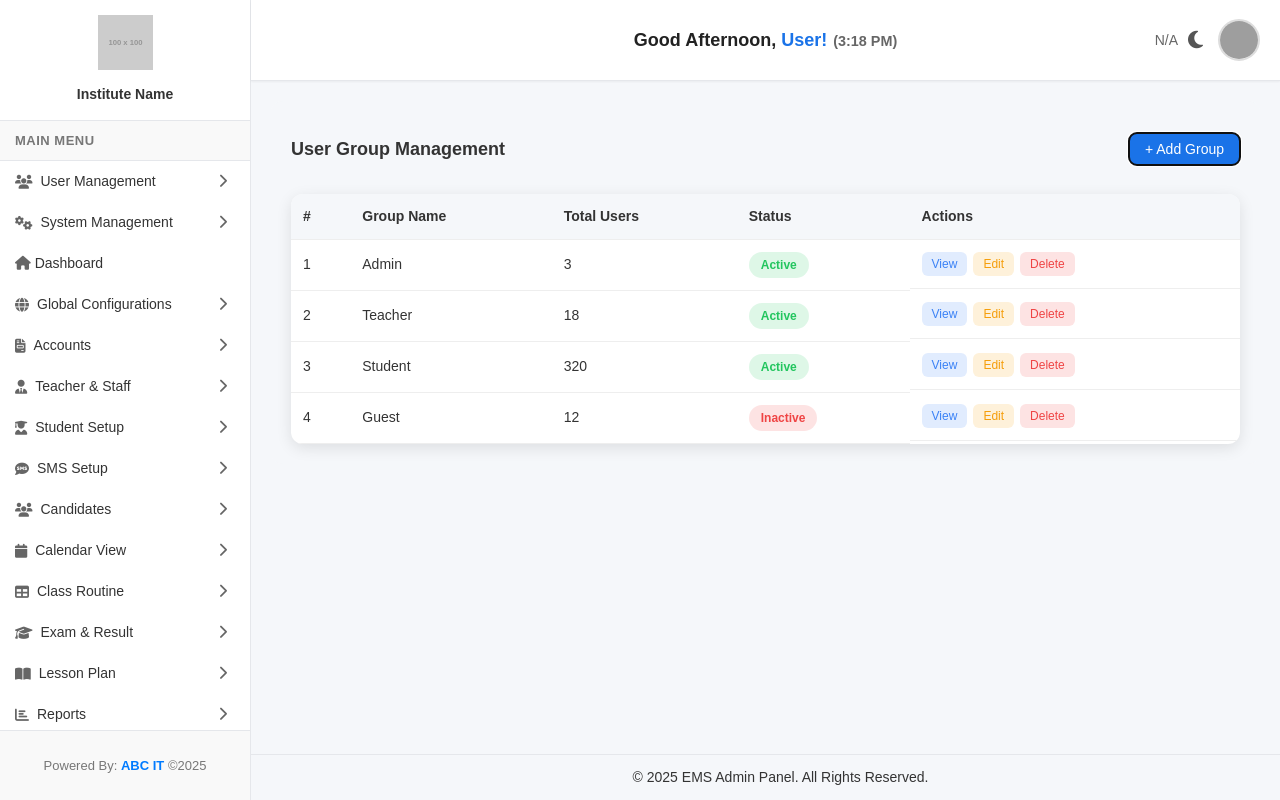
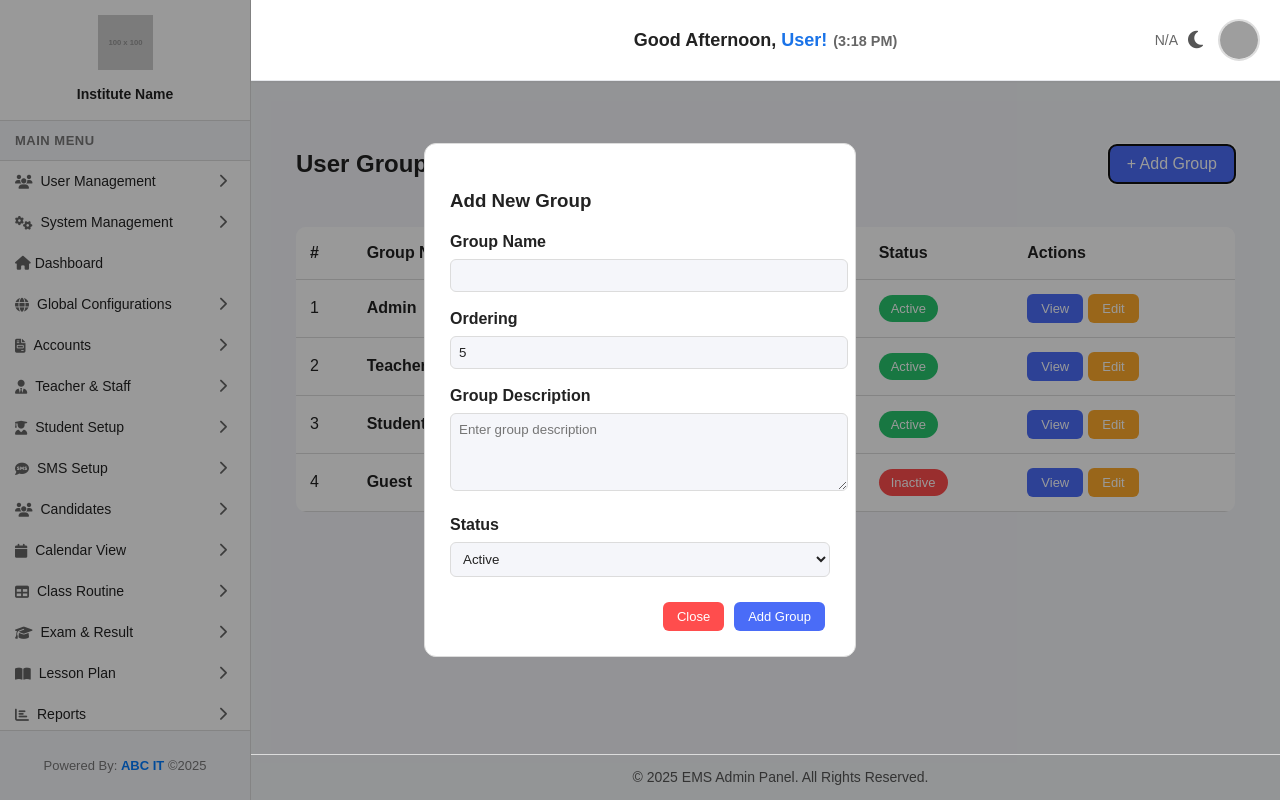
Before and after one commit to Hossian200e/project_root_ems, a React (Vite) app in the folder frontend/: page /UserGroupList in a window 1280 px wide. Both pictures are taken after a click on the button "+ Add Group". Built offline with nearby package versions, Linux system fonts and the light colour scheme; grey boxes are pictures that could not be loaded.

Commit message:
User Grorp List Update Done

```diff
--- a/frontend/src/admin/userManagement/UserGroupList.jsx
+++ b/frontend/src/admin/userManagement/UserGroupList.jsx
@@ -2,20 +2,70 @@ import React, { useState } from "react";
 import "../../assets/styles/admin/userManagement/UserGroupList.css";
 
 const initialGroups = [
-  { id: 1, name: "Admin", users: 3, status: "Active" },
-  { id: 2, name: "Teacher", users: 18, status: "Active" },
-  { id: 3, name: "Student", users: 320, status: "Active" },
-  { id: 4, name: "Guest", users: 12, status: "Inactive" },
+  { id: 1, name: "Admin", users: 3, ordering: 1, status: "Active", createdBy: "System", editedBy: "Admin" },
+  { id: 2, name: "Teacher", users: 18, ordering: 2, status: "Active", createdBy: "Admin", editedBy: "Admin" },
+  { id: 3, name: "Student", users: 320, ordering: 3, status: "Active", createdBy: "Admin", editedBy: "Admin" },
+  { id: 4, name: "Guest", users: 12, ordering: 4, status: "Inactive", createdBy: "Teacher", editedBy: "Admin" },
 ];
 
 export default function UserGroupList() {
-  const [groups] = useState(initialGroups);
+  const [groups, setGroups] = useState(initialGroups);
+  const [selectedGroup, setSelectedGroup] = useState(null);
+  const [editMode, setEditMode] = useState(false);
+
+  const [showAddModal, setShowAddModal] = useState(false);
+  const [newGroup, setNewGroup] = useState({
+    name: "",
+    users: 0,
+    ordering: groups.length + 1,
+    status: "Active",
+    createdBy: "Admin",
+    editedBy: "Admin",
+  });
+
+  // View
+  const handleView = (group) => {
+    setSelectedGroup(group);
+    setEditMode(false);
+  };
+
+  // Edit
+  const handleEdit = (group) => {
+    setSelectedGroup(group);
+    setEditMode(true);
+  };
+
+  const handleSaveEdit = () => {
+    setGroups((prev) =>
+      prev.map((g) => (g.id === selectedGroup.id ? selectedGroup : g))
+    );
+    setSelectedGroup(null);
+  };
+
+  // Add Group
+  const handleAddGroup = () => {
+    setNewGroup({
+      name: "",
+      users: 0,
+      ordering: groups.length + 1,
+      status: "Active",
+      createdBy: "Admin",
+      editedBy: "Admin",
+    });
+    setShowAddModal(true);
+  };
+
+  const handleSaveNewGroup = () => {
+    const newId = groups.length ? Math.max(...groups.map(g => g.id)) + 1 : 1;
+    setGroups([...groups, { ...newGroup, id: newId }]);
+    setShowAddModal(false);
+  };
 
   return (
     <div className="user-group-page">
       <div className="user-group-header">
         <h2>User Group Management</h2>
-        <button className="btn-add">+ Add Group</button>
+        <button className="btn-add" onClick={handleAddGroup}>+ Add Group</button>
       </div>
 
       <div className="table-wrapper">
@@ -25,38 +75,114 @@ export default function UserGroupList() {
               <th>#</th>
               <th>Group Name</th>
               <th>Total Users</th>
+              <th>Ordering</th>
               <th>Status</th>
               <th>Actions</th>
             </tr>
           </thead>
-
           <tbody>
             {groups.map((group, index) => (
               <tr key={group.id}>
                 <td>{index + 1}</td>
                 <td className="group-name">{group.name}</td>
                 <td>{group.users}</td>
+                <td>{group.ordering}</td>
                 <td>
-                  <span
-                    className={`status ${
-                      group.status === "Active"
-                        ? "status-active"
-                        : "status-inactive"
-                    }`}
-                  >
+                  <span className={`status ${group.status === "Active" ? "status-active" : "status-inactive"}`}>
                     {group.status}
                   </span>
                 </td>
                 <td className="actions">
-                  <button className="btn view">View</button>
-                  <button className="btn edit">Edit</button>
-                  <button className="btn delete">Delete</button>
+                  <button className="btn view" onClick={() => handleView(group)}>View</button>
+                  <button className="btn edit" onClick={() => handleEdit(group)}>Edit</button>
                 </td>
               </tr>
             ))}
           </tbody>
         </table>
       </div>
+
+      {/* View / Edit Modal */}
+      {selectedGroup && (
+        <div className="modal-overlay">
+          <div className="modal-box">
+            <h3>{editMode ? "Edit Group" : "Group Details"}</h3>
+
+            {/* View Mode */}
+            {!editMode && (
+              <div className="view-layout">
+                <div className="view-row"><strong>Group Name:</strong> <span>{selectedGroup.name}</span></div>
+                <div className="view-row"><strong>Total Users:</strong> <span>{selectedGroup.users}</span></div>
+                <div className="view-row"><strong>Ordering:</strong> <span>{selectedGroup.ordering}</span></div>
+                <div className="view-row"><strong>Status:</strong> <span>{selectedGroup.status}</span></div>
+                <div className="view-row"><strong>Created By:</strong> <span>{selectedGroup.createdBy}</span></div>
+                <div className="view-row"><strong>Group Description:</strong> <span>{selectedGroup.groupDescriotion}</span></div>
+                <div className="view-row"><strong>Edit By:</strong> <span>{selectedGroup.editedBy}</span></div>
+              </div>
+            )}
+
+            {/* Edit Mode */}
+            {editMode && (
+              <div className="edit-layout">
+                <label>Group Name</label>
+                <input type="text" value={selectedGroup.name} onChange={(e) => setSelectedGroup({ ...selectedGroup, name: e.target.value })} />
+
+                <label>Ordering</label>
+                <input type="number" value={selectedGroup.ordering} onChange={(e) => setSelectedGroup({ ...selectedGroup, ordering: parseInt(e.target.value) })} />
+
+                <label>Status</label>
+                <select value={selectedGroup.status} onChange={(e) => setSelectedGroup({ ...selectedGroup, status: e.target.value })}>
+                  <option value="Active">Active</option>
+                  <option value="Inactive">Inactive</option>
+                </select>
+              </div>
+            )}
+
+            <div className="modal-actions">
+              <button className="btn cancel" onClick={() => setSelectedGroup(null)}>Close</button>
+              {editMode && <button className="btn save" onClick={handleSaveEdit}>Save Changes</button>}
+            </div>
+          </div>
+        </div>
+      )}
+
+      {/* Add Group Modal */}
+      {showAddModal && (
+        <div className="modal-overlay">
+          <div className="modal-box">
+            <h3>Add New Group</h3>
+            <div className="edit-layout">
+              <label>Group Name</label>
+              <input type="text" value={newGroup.name} onChange={(e) => setNewGroup({ ...newGroup, name: e.target.value })} />
+
+              <label>Ordering</label>
+              <input type="number" value={newGroup.ordering} onChange={(e) => setNewGroup({ ...newGroup, ordering: parseInt(e.target.value) })} />
+
+<label>Group Description</label>
+<textarea
+  value={newGroup.description || ""}
+  onChange={(e) => setNewGroup({ ...newGroup, description: e.target.value })}
+  placeholder="Enter group description"
+  rows={4} // adjust height
+  style={{ width: "100%", padding: "8px", borderRadius: "6px", border: "1px solid var(--border)", resize: "vertical" }}
+/>
+
+
+
+              <label>Status</label>
+              <select value={newGroup.status} onChange={(e) => setNewGroup({ ...newGroup, status: e.target.value })}>
+                <option value="Active">Active</option>
+                <option value="Inactive">Inactive</option>
+              </select>
+            </div>
+
+            <div className="modal-actions">
+              <button className="btn cancel" onClick={() => setShowAddModal(false)}>Close</button>
+              <button className="btn save" onClick={handleSaveNewGroup}>Add Group</button>
+            </div>
+          </div>
+        </div>
+      )}
     </div>
   );
 }
--- a/frontend/src/assets/styles/admin/userManagement/UserGroupList.css
+++ b/frontend/src/assets/styles/admin/userManagement/UserGroupList.css
@@ -1,14 +1,37 @@
-/* ================================
-   USER GROUP MANAGEMENT
-================================ */
+/* Root Colors */
+:root {
+  --bg: #f5f6fa;
+  --text: #222;
+  --card-bg: #fff;
+  --border: #dcdcdc;
+  --primary: #4a6cf7;
+  --primary-hover: #3554d1;
 
-/* Page Wrapper */
+  --success: #28c76f;
+  --danger: #ff4d4d;
+  --inactive: #999;
+
+  --modal-bg: rgba(0, 0, 0, 0.4);
+}
+
+/* Dark Mode Variables */
+.dark-mode {
+  --bg: #1e1e1e;
+  --text: #f5f5f5;
+  --card-bg: #2b2b2b;
+  --border: #444;
+  --primary: #6e8bff;
+  --primary-hover: #5872d9;
+
+  --inactive: #777;
+}
+
+/* Page Base */
 .user-group-page {
-  background: var(--bg-color);
-  padding: 20px;
-  border-radius: 12px;
-  font-family: "Poppins", sans-serif;
-  transition: background 0.3s ease, color 0.3s ease;
+  padding: 25px;
+  background: var(--bg);
+  color: var(--text);
+  min-height: 100vh;
 }
 
 /* Header */
@@ -16,141 +39,227 @@
   display: flex;
   justify-content: space-between;
   align-items: center;
-  margin-bottom: 16px;
+  margin-bottom: 25px;
 }
 
 .user-group-header h2 {
-  font-size: 18px;
-  font-weight: 600;
-  color: var(--text-color);
+  font-size: 24px;
 }
 
-/* Add Button */
 .btn-add {
-  background: #1a73e8;
+  background: var(--primary);
   color: #fff;
+  padding: 10px 18px;
+  border-radius: 8px;
   border: none;
-  padding: 8px 16px;
-  border-radius: 8px;
-  font-size: 14px;
   cursor: pointer;
-  transition: background 0.25s ease;
 }
 
 .btn-add:hover {
-  background: #1558c0;
-}
-
-/* ================================
-   TABLE
-================================ */
-.table-wrapper {
-  overflow-x: auto;
-  background: var(--card-bg);
-  border-radius: 12px;
-  box-shadow: 0 4px 15px var(--card-shadow);
+  background: var(--primary-hover);
 }
 
 /* Table */
+.table-wrapper {
+  overflow-x: auto;
+}
+
 .user-group-table {
   width: 100%;
   border-collapse: collapse;
+  background: var(--card-bg);
+  border-radius: 10px;
+  overflow: hidden;
 }
 
-/* Table Head */
-.user-group-table thead th {
-  background: var(--bg-color);
-  color: var(--text-color);
-  font-size: 14px;
-  font-weight: 600;
-  padding: 12px;
+.user-group-table th,
+.user-group-table td {
+  padding: 14px;
+  border-bottom: 1px solid var(--border);
   text-align: left;
-  border-bottom: 1px solid var(--divider-color);
 }
 
-/* Table Body */
-.user-group-table tbody td {
-  padding: 12px;
-  font-size: 14px;
-  color: var(--text-color);
-  border-bottom: 1px solid var(--divider-color);
-  transition: background 0.2s ease;
+.user-group-table th {
+  background: var(--card-bg);
+  font-weight: 600;
 }
 
-.user-group-table tbody tr:hover {
-  background: rgba(0, 0, 0, 0.03);
+.group-name {
+  font-weight: 600;
 }
 
-/* Dark mode hover fix */
-body.dark-mode .user-group-table tbody tr:hover {
-  background: rgba(255, 255, 255, 0.05);
+/* Status Badges */
+.status {
+  padding: 6px 12px;
+  border-radius: 20px;
+  font-size: 13px;
 }
 
-/* Group Name */
-.group-name {
+.status-active {
+  background: var(--success);
+  color: #fff;
+}
+
+/* Status Badges */
+.status-inactive {
+  background: var(--danger); /* change from var(--inactive) */
+  color: #fff;
+}
+
+
+/* Buttons */
+.btn {
+  padding: 7px 14px;
+  border: none;
+  cursor: pointer;
+  border-radius: 6px;
+  margin-right: 5px;
+  font-size: 13px;
+}
+
+.btn.view {
+  background: #4a6cf7;
+  color: #fff;
+}
+
+.btn.edit {
+  background: #ffaa2b;
+  color: #fff;
+}
+
+.btn.view:hover {
+  filter: brightness(0.9);
+}
+
+.btn.edit:hover {
+  filter: brightness(0.9);
+}
+
+/* Modal */
+.modal-overlay {
+  position: fixed;
+  inset: 0;
+  background: var(--modal-bg);
+  display: flex;
+  justify-content: center;
+  align-items: center;
+}
+
+.modal-box {
+  background: var(--card-bg);
+  padding: 25px;
+  width: 380px;
+  border-radius: 12px;
+  border: 1px solid var(--border);
+  color: var(--text);
+}
+
+.modal-box h3 {
+  margin-bottom: 15px;
+}
+
+.modal-box label {
+  font-weight: 600;
+}
+
+.modal-box input,
+.modal-box select {
+  width: 100%;
+  padding: 8px;
+  margin: 5px 0 15px 0;
+  border-radius: 6px;
+  border: 1px solid var(--border);
+  background: var(--bg);
+  color: var(--text);
+}
+
+/* Modal Footer */
+.modal-actions {
+  display: flex;
+  justify-content: flex-end;
+  margin-top: 10px;
+}
+
+.btn.cancel {
+background: var(--danger); /* change from var(--inactive) */
+  color: #fff;
+  margin-right: 10px;
+}
+
+.btn.save {
+  background: var(--primary);
+  color: white;
+}
+
+.btn.cancel:hover,
+.btn.save:hover {
+  filter: brightness(0.9);
+}
+/* ===== View Layout: Two Column ===== */
+.view-layout .view-row {
+  display: flex;
+  justify-content: space-between;
+  padding: 8px 0;
+  border-bottom: 1px solid var(--border-color);
+}
+
+.view-layout .view-row strong {
+  color: var(--text-muted);
+}
+/* ===== View Layout: Two Column ===== */
+.modal-box.view-modal {
+  width: 500px; /* wider modal for better layout */
+  max-width: 90%;
+}
+
+.view-layout {
+  display: flex;
+  flex-direction: column;
+  gap: 12px;
+}
+
+.view-layout .view-row {
+  display: flex;
+  justify-content: space-between;
+  padding: 8px 0;
+  border-bottom: 1px solid var(--border);
+}
+
+.view-layout .view-row strong {
+  color: var(--text-muted);
   font-weight: 500;
 }
 
-/* ================================
-   STATUS BADGES
-================================ */
-.status {
-  display: inline-block;
-  padding: 4px 12px;
-  font-size: 12px;
+.view-layout .view-row span {
   font-weight: 600;
-  border-radius: 20px;
+  color: var(--text);
 }
 
-/* Active */
-.status-active {
-  background: rgba(34, 197, 94, 0.15);
-  color: #22c55e;
+/* Responsive for small screens */
+@media (max-width: 600px) {
+  .view-layout .view-row {
+    flex-direction: column;
+    align-items: flex-start;
+    gap: 4px;
+  }
+  .modal-box.view-modal {
+    width: 90%;
+  }
+}
+.modal-box textarea {
+  width: 100%;
+  padding: 8px;
+  margin: 5px 0 15px 0;
+  border-radius: 6px;
+  border: 1px solid var(--border);
+  background: var(--bg);
+  color: var(--text);
+  resize: vertical;
+  font-family: inherit;
 }
 
-/* Inactive */
-.status-inactive {
-  background: rgba(239, 68, 68, 0.15);
-  color: #ef4444;
+.dark-mode .modal-box textarea {
+  background: var(--bg);
+  color: var(--text);
+  border: 1px solid var(--border);
 }
-
-/* ================================
-   ACTION BUTTONS
-================================ */
-.actions {
-  display: flex;
-  gap: 6px;
-}
-
-.actions .btn {
-  border: none;
-  padding: 5px 10px;
-  font-size: 12px;
-  font-weight: 500;
-  border-radius: 6px;
-  cursor: pointer;
-  transition: transform 0.15s ease, opacity 0.15s ease;
-}
-
-.actions .btn:hover {
-  transform: translateY(-1px);
-  opacity: 0.9;
-}
-
-/* View */
-.actions .view {
-  background: rgba(59, 130, 246, 0.15);
-  color: #3b82f6;
-}
-
-/* Edit */
-.actions .edit {
-  background: rgba(245, 158, 11, 0.15);
-  color: #f59e0b;
-}
-
-/* Delete */
-.actions .delete {
-  background: rgba(239, 68, 68, 0.15);
-  color: #ef4444;
-}
```
